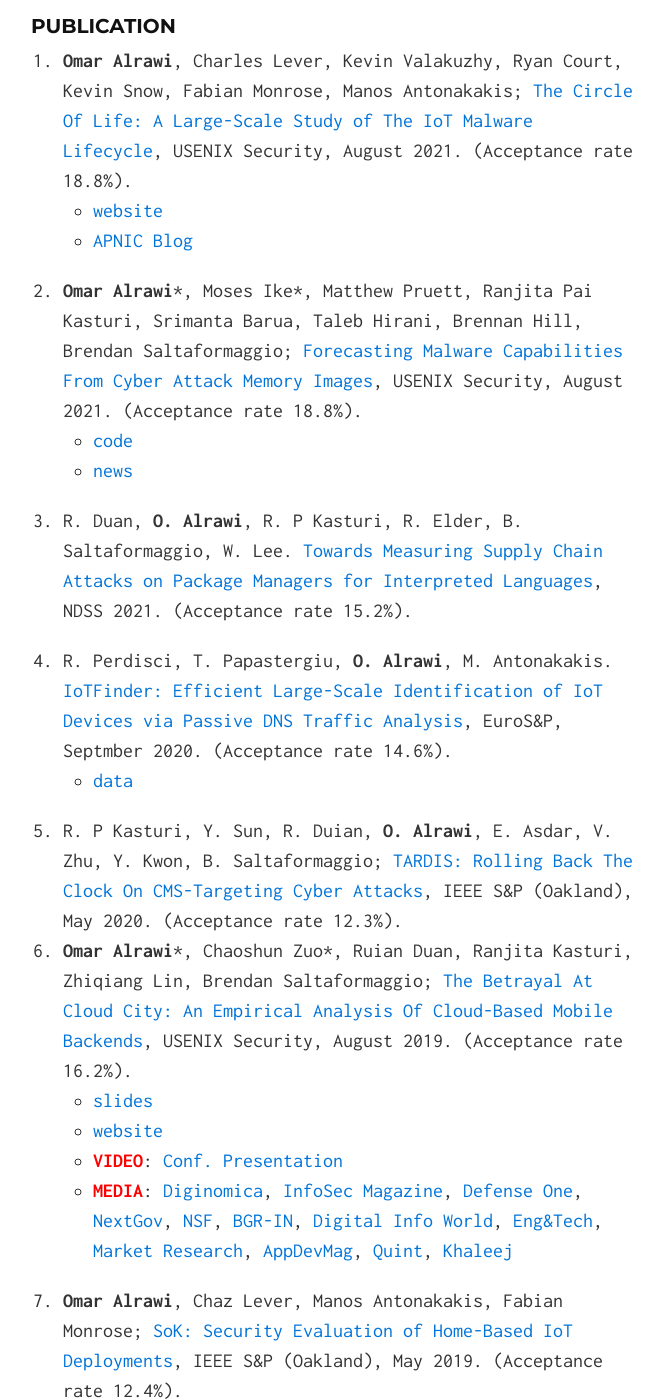
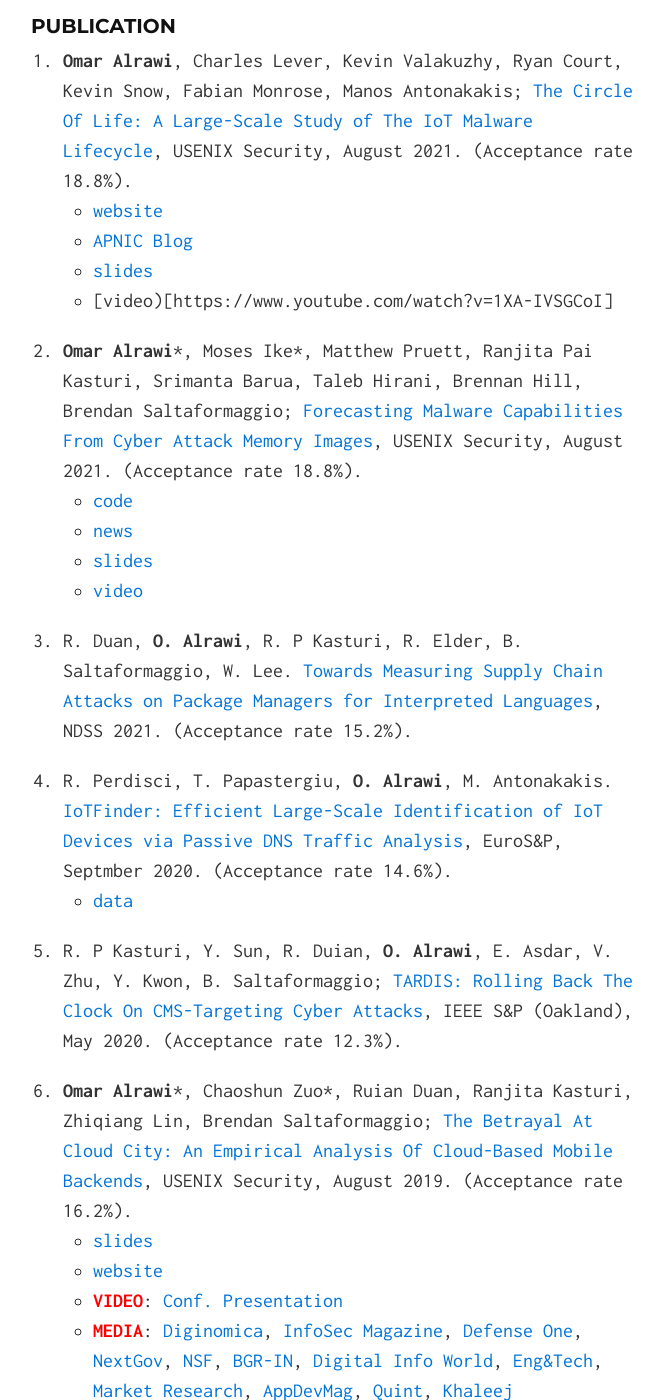
Before and after one commit to alrawi/alrawi.github.io, a Jekyll site: the page built from index.md, in a window 1280 px wide and 1400 px high, scrolled down 1294 px. Shown: the whole window, without its empty margins (307-970 px from the left). Built offline with Jekyll 4.4.1, drawn with Linux system fonts in a browser that asks for light colours; some of the changed text lies outside the part shown.

Commit message:
Update index.md

```diff
--- a/index.md
+++ b/index.md
@@ -31,35 +31,54 @@ Additionally, I am investigating malware threats affecting IoT, mobile apps, and
 1. __Omar Alrawi__, Charles Lever, Kevin Valakuzhy, Ryan Court, Kevin Snow, Fabian Monrose, Manos Antonakakis; [The Circle Of Life: A Large-Scale Study of The IoT Malware Lifecycle](/static/papers/alrawi_iot-malware_sec21.pdf), USENIX Security, August 2021. (Acceptance rate 18.8%).
   * [website](https://badthings.info/)
   * [APNIC Blog](https://blog.apnic.net/2021/12/23/preparing-for-the-next-large-scale-iot-botnet-attack/)
-1. __Omar Alrawi__{::nomarkdown}*{:/}, Moses Ike{::nomarkdown}*{:/}, Matthew Pruett, Ranjita Pai Kasturi, Srimanta Barua, Taleb Hirani, Brennan Hill, Brendan Saltaformaggio; [Forecasting Malware Capabilities From Cyber Attack Memory Images](/static/papers/alrawi_forecast_sec21.pdf), USENIX Security, August 2021. (Acceptance rate 18.8%).
+  * [slides](https://www.usenix.org/system/files/sec21_slides_alrawi-circle.pdf)
+  * [video)[https://www.youtube.com/watch?v=1XA-IVSGCoI]
+
+2. __Omar Alrawi__{::nomarkdown}*{:/}, Moses Ike{::nomarkdown}*{:/}, Matthew Pruett, Ranjita Pai Kasturi, Srimanta Barua, Taleb Hirani, Brennan Hill, Brendan Saltaformaggio; [Forecasting Malware Capabilities From Cyber Attack Memory Images](/static/papers/alrawi_forecast_sec21.pdf), USENIX Security, August 2021. (Acceptance rate 18.8%).
   * [code](https://github.com/CyFI-Lab-Public/Forecast)
   * [news](https://www.ece.gatech.edu/news/648843/new-open-source-tool-gives-cybersecurity-pros-integrated-approach-combat-malware)
-1. R. Duan, __O. Alrawi__, R. P Kasturi, R. Elder, B. Saltaformaggio, W. Lee. [Towards Measuring Supply Chain Attacks on Package Managers for Interpreted Languages](/static/papers/supply-chain-NDSS21.pdf), NDSS 2021. (Acceptance rate 15.2%).
+  * [slides](https://www.usenix.org/system/files/sec21_slides_alrawi_forecasting.pdf)
+  * [video](https://www.youtube.com/watch?v=K1YgUoO8g2g)
 
-3. R. Perdisci, T. Papastergiu, __O. Alrawi__, M. Antonakakis. [IoTFinder: Efficient Large-Scale Identification of IoT Devices via Passive DNS Traffic Analysis](/static/papers/IoTFinder-ESP20.pdf), EuroS&P, Septmber 2020. (Acceptance rate 14.6%).
+3. R. Duan, __O. Alrawi__, R. P Kasturi, R. Elder, B. Saltaformaggio, W. Lee. [Towards Measuring Supply Chain Attacks on Package Managers for Interpreted Languages](/static/papers/supply-chain-NDSS21.pdf), NDSS 2021. (Acceptance rate 15.2%).
+
+4. R. Perdisci, T. Papastergiu, __O. Alrawi__, M. Antonakakis. [IoTFinder: Efficient Large-Scale Identification of IoT Devices via Passive DNS Traffic Analysis](/static/papers/IoTFinder-ESP20.pdf), EuroS&P, Septmber 2020. (Acceptance rate 14.6%).
   * [data](https://yourthings.info/data)
-4. R. P Kasturi, Y. Sun, R. Duian, __O. Alrawi__, E. Asdar, V. Zhu, Y. Kwon, B. Saltaformaggio; [TARDIS: Rolling Back The Clock On CMS-Targeting Cyber Attacks](/static/papers/kasturi_tardis_sp20.pdf), IEEE S&P (Oakland), May 2020. (Acceptance rate 12.3%).
-5. __Omar Alrawi__{::nomarkdown}*{:/}, Chaoshun Zuo{::nomarkdown}*{:/}, Ruian Duan, Ranjita Kasturi, Zhiqiang Lin, Brendan Saltaformaggio; [The Betrayal At Cloud City: An Empirical Analysis Of Cloud-Based Mobile Backends](/static/papers/alrawi_cloudcity_sec19.pdf), USENIX Security, August 2019. (Acceptance rate 16.2%).
+
+5. R. P Kasturi, Y. Sun, R. Duian, __O. Alrawi__, E. Asdar, V. Zhu, Y. Kwon, B. Saltaformaggio; [TARDIS: Rolling Back The Clock On CMS-Targeting Cyber Attacks](/static/papers/kasturi_tardis_sp20.pdf), IEEE S&P (Oakland), May 2020. (Acceptance rate 12.3%).
+
+6. __Omar Alrawi__{::nomarkdown}*{:/}, Chaoshun Zuo{::nomarkdown}*{:/}, Ruian Duan, Ranjita Kasturi, Zhiqiang Lin, Brendan Saltaformaggio; [The Betrayal At Cloud City: An Empirical Analysis Of Cloud-Based Mobile Backends](/static/papers/alrawi_cloudcity_sec19.pdf), USENIX Security, August 2019. (Acceptance rate 16.2%).
   * [slides](/static/slides/USESEC_cloudcity_aug_19.pdf)
   * [website](https://mobilebackend.vet)
   * <span style="color:red">__VIDEO__</span>: [Conf. Presentation](https://www.youtube.com/watch?v=TIIMrOE389k)
   * <span style="color:red">__MEDIA__</span>: [Diginomica](https://diginomica.com/cloud-based-app-backends-rats-nest-mobile-phone-security-vulnerabilities), [InfoSec Magazine](https://www.infosecurity-magazine.com/news/cloud-services-compromise-mobile/), [Defense One](https://www.defenseone.com/technology/2019/08/new-tool-reveals-big-vulnerabilities-mobile-apps-use-multiple-clouds/159133/), [NextGov](https://www.nextgov.com/cybersecurity/2019/08/new-tool-reveals-big-vulnerabilities-mobile-apps-use-multiple-clouds/159169/), [NSF](https://www.nsf.gov/discoveries/disc_summ.jsp?cntn_id=299054&org=NSF&from=news), [BGR-IN](https://www.bgr.in/news/top-5000-free-android-apps-have-security-bugs-in-the-back-end-system-report/), [Digital Info World](https://www.digitalinformationworld.com/2019/08/vulnerabilities-top-5000-free-apps-google-play-store.html), [Eng&Tech](https://eandt.theiet.org/content/articles/2019/08/the-cloud-systems-behind-popular-apps-are-open-to-attack-researchers-find/), [Market Research](https://www.amarketresearchreport.com/tech-experts-reveal-vulnerabilities-prone-to-allowing-incidence-of-database-hacking/49426/), [AppDevMag](https://adtmag.com/articles/2019/08/15/backend-security.aspx), [Quint](https://www.thequint.com/tech-and-auto/tech-news/bugs-found-in-more-than-5000-apps-on-google-play-store), [Khaleej](https://www.khaleejtimes.com/technology/be-cautious-when-installing-free-apps-from-google-play-store)
-6. __Omar Alrawi__, Chaz Lever, Manos Antonakakis, Fabian Monrose; [SoK: Security Evaluation of Home-Based IoT Deployments](/static/papers/alrawi_sok_sp19.pdf), IEEE S&P (Oakland), May 2019. (Acceptance rate 12.4%).
+  * [video](https://www.youtube.com/watch?v=TIIMrOE389k)
+
+7. __Omar Alrawi__, Chaz Lever, Manos Antonakakis, Fabian Monrose; [SoK: Security Evaluation of Home-Based IoT Deployments](/static/papers/alrawi_sok_sp19.pdf), IEEE S&P (Oakland), May 2019. (Acceptance rate 12.4%).
   * [slides-long](/static/slides/M3AAWG_iot_feb_2019.pdf)
   * [slides-short](/static/slides/IEEESP_iot_may_2019.pdf)
-  * [website+data](https://yourthings.info)
+  * [website](https://yourthings.info)
   * <span style="color:red">__VIDEO__</span>: [One min Preview](https://www.youtube.com/watch?v=-KCia-uTr-8)
   * <span style="color:red">__VIDEO__</span>: [Conf. Presentation](https://www.youtube.com/watch?v=Yg807tkRSZ8)
   * <span style="color:red">__MEDIA__</span>: [Newsweek](https://www.newsweek.com/2019/11/01/trust-internet-things-hacks-vulnerabilities-1467540.html), [Tech Republic](https://www.techrepublic.com/article/learn-how-insecure-your-iot-devices-are-with-yourthings-scorecards/), [Machine Design](https://www.machinedesign.com/iot/engineers-evaluate-consumer-iot-devices-security-risks), [The Ambient](https://www.the-ambient.com/features/yourthings-website-smart-home-security-rating-1908), [GearBrain](https://www.gearbrain.com/smart-home-device-security-2640394769.html), [Futurity](https://www.futurity.org/internet-connected-devices-security-risks-website-2150812/), [Fierce Elec.](https://www.fierceelectronics.com/electronics/thinking-about-iot-device-for-your-home-check-security-first), [Tech Xplore](https://techxplore.com/news/2019-09-website-internet-connected-devices.html), [Computer Welt](https://computerwelt.at/news/webseite-bewertet-sicherheit-von-iot-geraeten/)
-7. R. Duan, A. Bijlani, Y. Ji, __O. Alrawi__, Y. Xiong, M. Ike, B. Saltaformaggio, W. Lee; [Automating Patching of Vulnerable Open-Source Software Versions in Application Binaries](/static/papers/duan_osspatch_ndss19.pdf), NDSS, Feb 2019. (Acceptance rate 17.1%).
-8. __Omar Alrawi__, Aziz Mohaisen; [Chains of Distrust: Towards Understanding Certificates Used for Signing Malicious Applications](/static/papers/malcert.pdf), WWW 2016 Companion, April 2016.
-9. Aziz Mohaisen, __Omar Alrawi__; [Behavior-based Automated Malware Analysis and Classification](/static/papers/15-cose.pdf), Elsevier Computers & Security, 2015.
-10. A Mohaisen, AG West, A Mankin, __O Alrawi__; [Chatter: Classifying Malware Families Using System Event Ordering.](/static/papers/chatter-tr.pdf)  IEEE CNS 2014.
-11. Aziz Mohaisen, __Omar Alrawi__; [AMAL: High-Fidelity, Behavior-based Automated Malware Analysis and Classification.](/static/papers/amal-wisa14.pdf)  WISA 2014. <span style="color:red">Best Paper Award</span>.
-12. Aziz Mohaisen, __Omar Alrawi__,; [AV-Meter: An Evaluation of Antivirus Scans and Labels.](/static/papers/avmeter-dimva.pdf)  DIMVA 2014. (Acceptance rate 23.3%).
-13. Aziz Mohaisen, __Omar Alrawi__, Andrew G. West, and Allison Mankin; [Babble: Identifying Malware by Its Dialects.](/static/papers/babble-cns13.pdf)  IEEE CNS 2013.
-14. Aziz Mohaisen, __Omar Alrawi__, Matt Larson, and Danny McPherson; [Towards A Methodical Evaluation of Antivirus Scans and Labels.](/static/papers/wisa2013labels.pdf) WISA 2013.
-15. Aziz Mohaisen, __Omar Alrawi__; [Unveiling Zeus Automated Classification of Malware Samples.](/static/papers/unzeus_www13.pdf) WWW Workshops 2013.
+  * [video](https://www.youtube.com/watch?v=Yg807tkRSZ8)
+
+8. R. Duan, A. Bijlani, Y. Ji, __O. Alrawi__, Y. Xiong, M. Ike, B. Saltaformaggio, W. Lee; [Automating Patching of Vulnerable Open-Source Software Versions in Application Binaries](/static/papers/duan_osspatch_ndss19.pdf), NDSS, Feb 2019. (Acceptance rate 17.1%).
+
+9. __Omar Alrawi__, Aziz Mohaisen; [Chains of Distrust: Towards Understanding Certificates Used for Signing Malicious Applications](/static/papers/malcert.pdf), WWW 2016 Companion, April 2016.
+10. Aziz Mohaisen, __Omar Alrawi__; [Behavior-based Automated Malware Analysis and Classification](/static/papers/15-cose.pdf), Elsevier Computers & Security, 2015.
+
+11. A Mohaisen, AG West, A Mankin, __O Alrawi__; [Chatter: Classifying Malware Families Using System Event Ordering.](/static/papers/chatter-tr.pdf)  IEEE CNS 2014.
+
+12. Aziz Mohaisen, __Omar Alrawi__; [AMAL: High-Fidelity, Behavior-based Automated Malware Analysis and Classification.](/static/papers/amal-wisa14.pdf)  WISA 2014. <span style="color:red">Best Paper Award</span>.
+
+13. Aziz Mohaisen, __Omar Alrawi__,; [AV-Meter: An Evaluation of Antivirus Scans and Labels.](/static/papers/avmeter-dimva.pdf)  DIMVA 2014. (Acceptance rate 23.3%).
+
+14. Aziz Mohaisen, __Omar Alrawi__, Andrew G. West, and Allison Mankin; [Babble: Identifying Malware by Its Dialects.](/static/papers/babble-cns13.pdf)  IEEE CNS 2013.
+
+15. Aziz Mohaisen, __Omar Alrawi__, Matt Larson, and Danny McPherson; [Towards A Methodical Evaluation of Antivirus Scans and Labels.](/static/papers/wisa2013labels.pdf) WISA 2013.
+
+16. Aziz Mohaisen, __Omar Alrawi__; [Unveiling Zeus Automated Classification of Malware Samples.](/static/papers/unzeus_www13.pdf) WWW Workshops 2013.
 
 
 ### Patents
```
